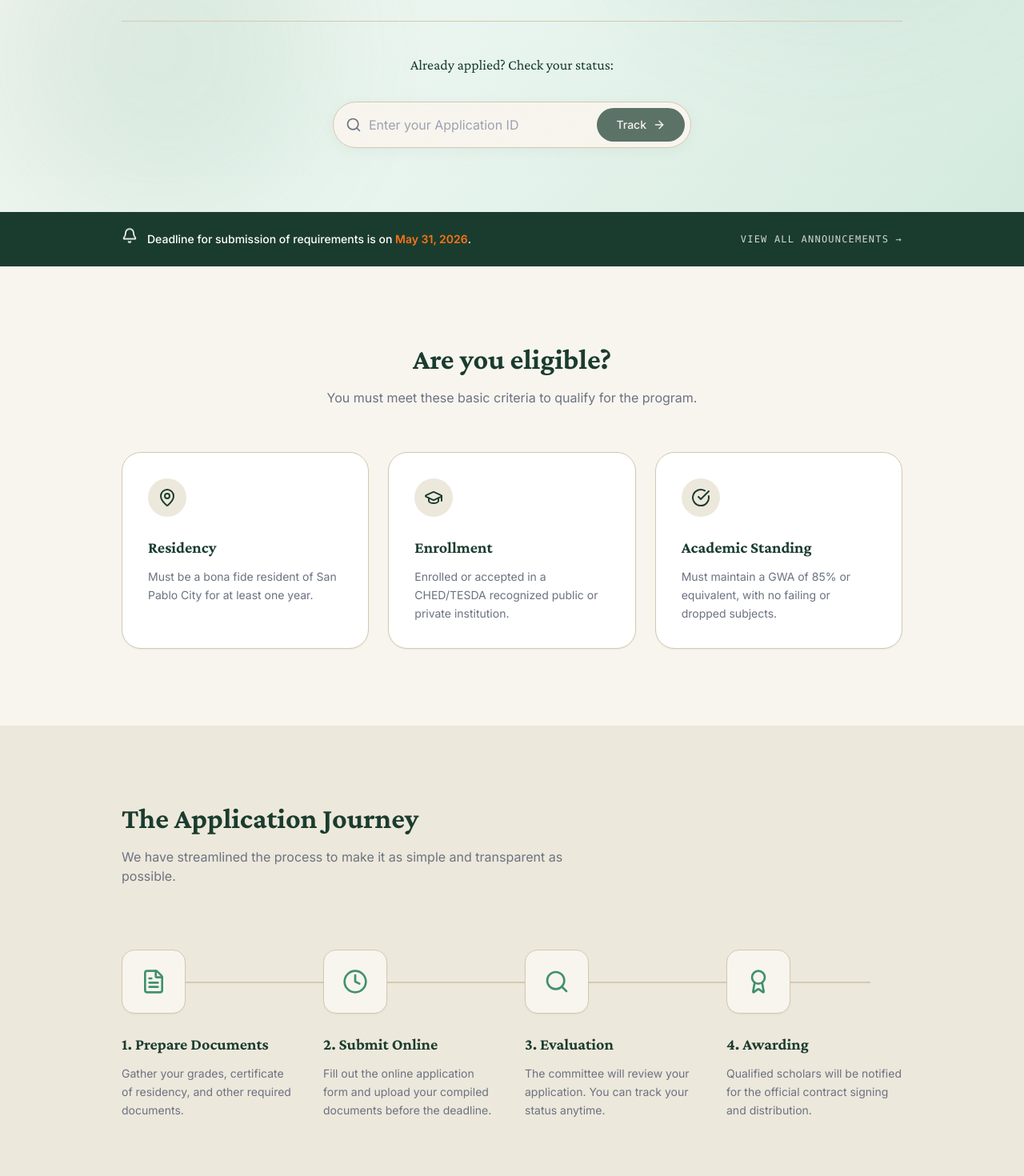
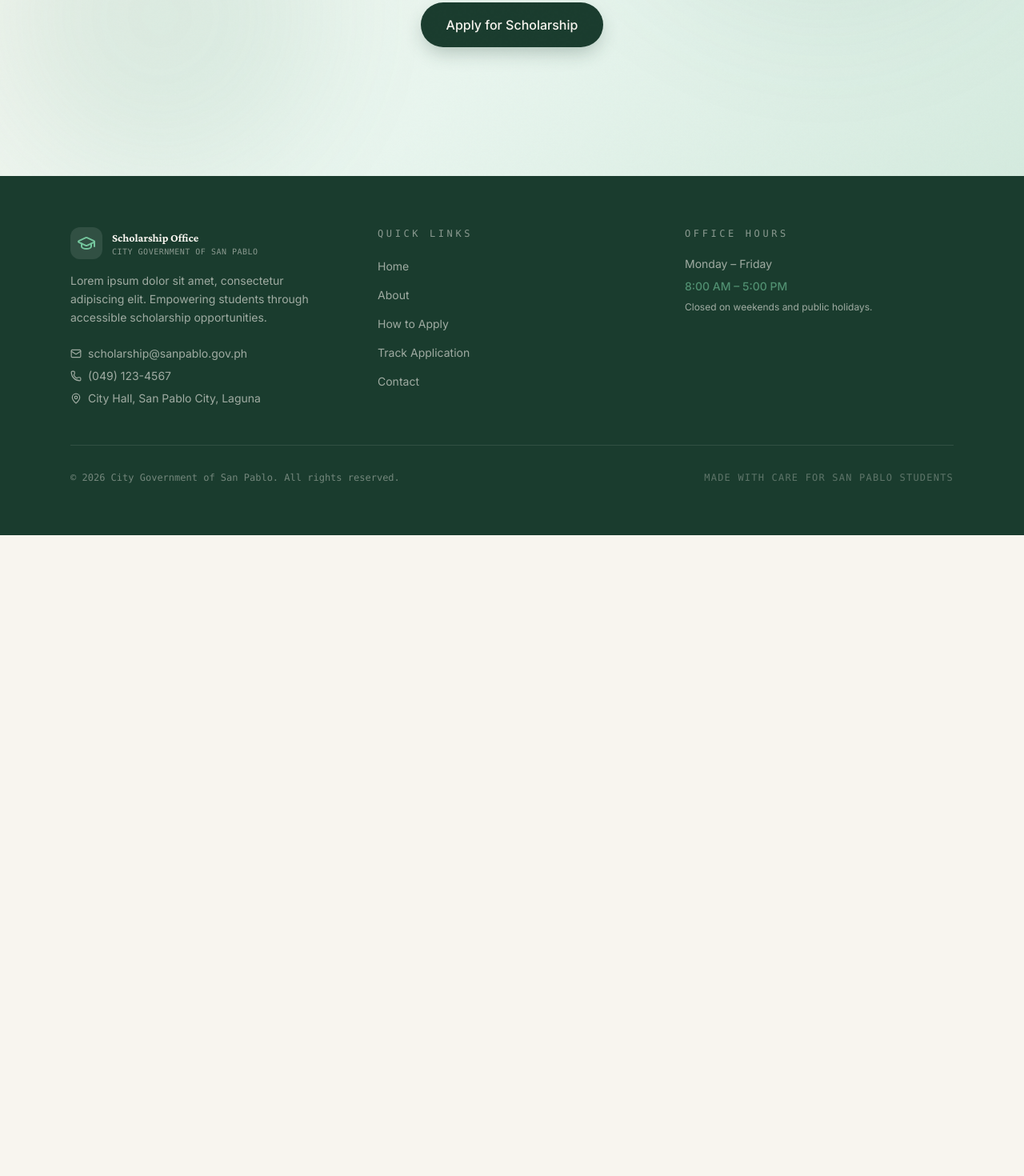
Before and after one commit to MarkPagkaliwagan/Scholarship, a Next.js app: page / in a window 1280 px wide. Shown: the part 580-2050 px from the top of the page at 80% size. After the commit the page ends 1249 px from the top, so only its background shows below. Built offline with nearby package versions, Linux system fonts and the light colour scheme.

Commit message:
Update dashboard design

```diff
--- a/src/app/page.tsx
+++ b/src/app/page.tsx
@@ -1,7 +1,5 @@
 import Link from "next/link";
 import { GraduationCap, MapPin, CheckCircle, Clock, FileText, Award, CalendarDays, Bell, Search } from "lucide-react";
-import TrackApplication from "@/components/TrackApplication";
-import FAQAccordion from "@/components/FAQAccordion";
 
 const steps = [
   {
@@ -70,125 +68,10 @@ export default function HomePage() {
               Apply for Scholarship
             </Link>
           </div>
-
-          <div className="mt-16 w-full pt-10 border-t" style={{ borderColor: "var(--sand)" }}>
-            <p className="font-display font-medium text-lg mb-2" style={{ color: "var(--green-deep)" }}>
-              Already applied? Check your status:
-            </p>
-            <TrackApplication />
-          </div>
         </div>
       </section>
 
-      {/* ── Announcements Banner ── */}
-      <section className="py-6" style={{ background: "var(--green-deep)" }}>
-        <div className="max-w-5xl mx-auto px-6 flex flex-col sm:flex-row items-center justify-between gap-4">
-          <div className="flex items-center gap-3">
-            <Bell className="w-5 h-5 text-white animate-bounce" />
-            <p className="font-body font-medium text-sm text-white">
-              Deadline for submission of requirements is on <span className="font-bold text-[#F97316]">May 31, 2026</span>.
-            </p>
-          </div>
-          <Link href="/contacts" className="font-mono text-xs tracking-widest text-white/80 hover:text-white uppercase transition-colors whitespace-nowrap">
-            View All Announcements →
-          </Link>
-        </div>
-      </section>
 
-      {/* ── Quick Check Eligibility ── */}
-      <section className="py-24" style={{ background: "var(--cream)" }}>
-        <div className="max-w-5xl mx-auto px-6">
-          <div className="mb-14 text-center">
-            <h2 className="font-display text-4xl font-bold mb-4" style={{ color: "var(--green-deep)" }}>
-              Are you eligible?
-            </h2>
-            <p className="font-body text-base max-w-xl mx-auto" style={{ color: "var(--muted)" }}>
-              You must meet these basic criteria to qualify for the program.
-            </p>
-          </div>
-
-          <div className="grid grid-cols-1 md:grid-cols-3 gap-6">
-            {[
-              { icon: MapPin, title: "Residency", desc: "Must be a bona fide resident of San Pablo City for at least one year." },
-              { icon: GraduationCap, title: "Enrollment", desc: "Enrolled or accepted in a CHED/TESDA recognized public or private institution." },
-              { icon: CheckCircle, title: "Academic Standing", desc: "Must maintain a GWA of 85% or equivalent, with no failing or dropped subjects." }
-            ].map((req, i) => (
-              <div key={i} className="p-8 rounded-3xl border bg-white shadow-sm" style={{ borderColor: "var(--sand)" }}>
-                <div className="w-12 h-12 rounded-full mb-6 flex items-center justify-center" style={{ background: "var(--parchment)" }}>
-                  <req.icon className="w-6 h-6" style={{ color: "var(--green-deep)" }} />
-                </div>
-                <h3 className="font-display text-xl font-bold mb-3" style={{ color: "var(--green-deep)" }}>{req.title}</h3>
-                <p className="font-body text-sm leading-relaxed" style={{ color: "var(--muted)" }}>{req.desc}</p>
-              </div>
-            ))}
-          </div>
-        </div>
-      </section>
-
-      {/* ── Application Journey ── */}
-      <section className="py-24" style={{ background: "var(--parchment)" }}>
-        <div className="max-w-5xl mx-auto px-6">
-          <div className="mb-16 md:mb-20">
-            <h2 className="font-display text-4xl font-bold mb-4" style={{ color: "var(--green-deep)" }}>
-              The Application Journey
-            </h2>
-            <p className="font-body text-base max-w-xl" style={{ color: "var(--muted)" }}>
-              We have streamlined the process to make it as simple and transparent as possible.
-            </p>
-          </div>
-
-          <div className="grid grid-cols-1 md:grid-cols-4 gap-8 relative">
-            {/* Connecting line for desktop */}
-            <div className="hidden md:block absolute top-10 left-10 right-10 h-0.5" style={{ background: "var(--sand)", zIndex: 0 }} />
-
-            {steps.map((step, i) => (
-              <div key={i} className="relative z-10">
-                <div className="w-20 h-20 rounded-2xl mb-6 mx-auto md:mx-0 flex items-center justify-center border shadow-sm transition-transform hover:-translate-y-1"
-                  style={{ background: "var(--cream)", borderColor: "var(--sand)" }}>
-                  <step.icon className="w-8 h-8" style={{ color: "var(--green-bright)" }} />
-                </div>
-                <h3 className="font-display text-xl font-bold mb-3 text-center md:text-left" style={{ color: "var(--green-deep)" }}>
-                  {step.title}
-                </h3>
-                <p className="font-body text-sm leading-relaxed text-center md:text-left" style={{ color: "var(--muted)" }}>
-                  {step.desc}
-                </p>
-              </div>
-            ))}
-          </div>
-        </div>
-      </section>
-
-      {/* ── FAQ Section ── */}
-      <section className="py-24" style={{ background: "var(--cream)" }}>
-        <div className="max-w-5xl mx-auto px-6">
-          <div className="mb-14 text-center">
-            <h2 className="font-display text-4xl font-bold mb-4" style={{ color: "var(--green-deep)" }}>
-              Frequently Asked Questions
-            </h2>
-            <p className="font-body text-base max-w-xl mx-auto" style={{ color: "var(--muted)" }}>
-              Got questions? We've got answers. If you can't find what you're looking for, feel free to contact us.
-            </p>
-          </div>
-
-          <FAQAccordion />
-        </div>
-      </section>
-
-      {/* ── Bottom CTA ── */}
-      <section className="py-20 border-t" style={{ background: "var(--cream)", borderColor: "var(--sand)" }}>
-        <div className="max-w-4xl mx-auto px-6 text-center">
-          <h2 className="font-display text-3xl font-bold mb-6" style={{ color: "var(--green-deep)" }}>
-            Take the next step in your education.
-          </h2>
-          <Link href="/apply"
-            className="inline-flex items-center gap-2 px-8 py-4 rounded-full text-base font-medium font-body transition-all hover:opacity-90 focus:ring-2 focus:ring-offset-2"
-            style={{ background: "var(--green-deep)", color: "var(--cream)" }}>
-            Start Your Application
-            <CheckCircle className="w-5 h-5" />
-          </Link>
-        </div>
-      </section>
 
     </main>
   );
```
